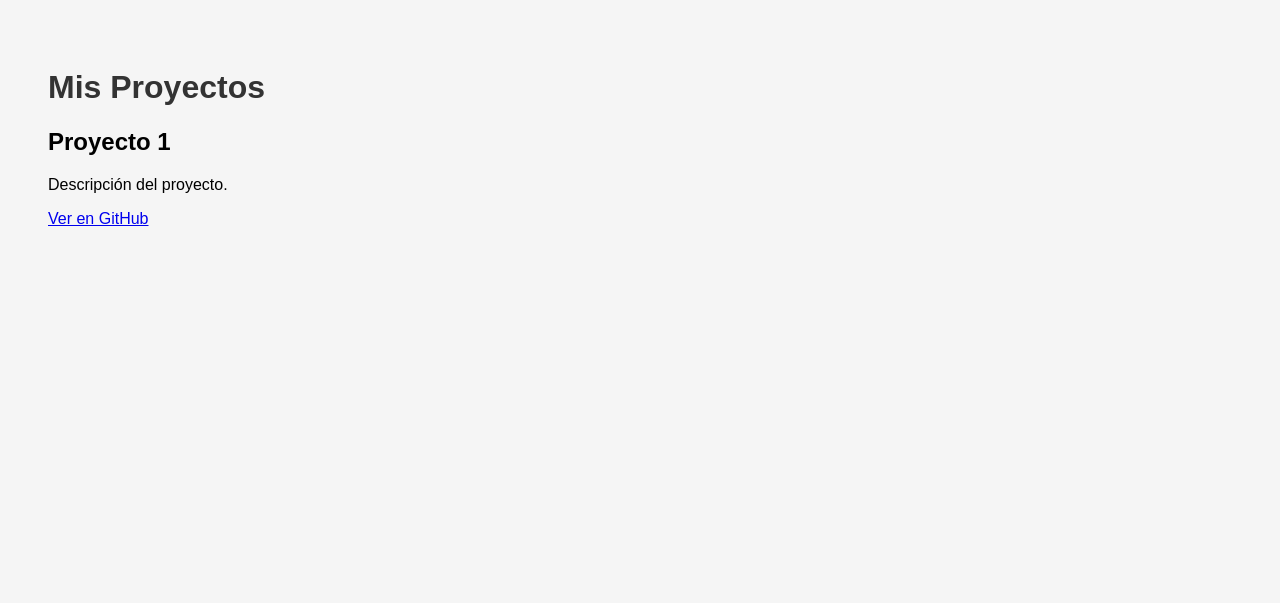
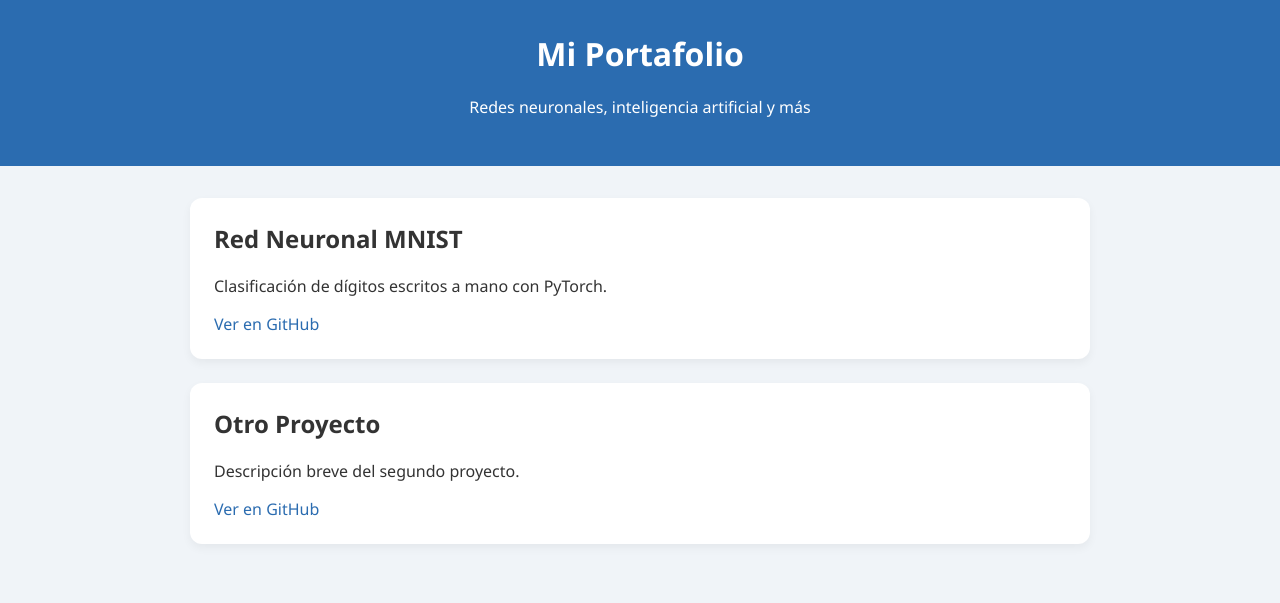
Before and after one commit to Albadisan/AlbaDS, a plain HTML site: page index.html in a window 1280 px wide. Drawn offline with Linux system fonts and the light colour scheme.

Commit message:
Update index.html

```diff
--- a/index.html
+++ b/index.html
@@ -1,21 +1,73 @@
 <!DOCTYPE html>
 <html lang="es">
 <head>
-  <meta charset="UTF-8">
+  <meta charset="UTF-8" />
+  <meta name="viewport" content="width=device-width, initial-scale=1.0"/>
   <title>Mi Portafolio</title>
   <style>
-    body { font-family: sans-serif; padding: 40px; background-color: #f5f5f5; }
-    .proyecto { margin-bottom: 20px; }
-    h1 { color: #333; }
+    body {
+      font-family: 'Segoe UI', sans-serif;
+      margin: 0;
+      padding: 0;
+      background-color: #f0f4f8;
+      color: #333;
+    }
+    header {
+      background-color: #2b6cb0;
+      color: white;
+      padding: 2rem;
+      text-align: center;
+    }
+    .container {
+      max-width: 900px;
+      margin: auto;
+      padding: 2rem;
+    }
+    .proyecto {
+      background: white;
+      padding: 1.5rem;
+      margin-bottom: 1.5rem;
+      border-radius: 12px;
+      box-shadow: 0 4px 10px rgba(0, 0, 0, 0.05);
+      transition: transform 0.2s ease;
+    }
+    .proyecto:hover {
+      transform: translateY(-5px);
+    }
+    h1, h2 {
+      margin-top: 0;
+    }
+    a {
+      color: #2b6cb0;
+      text-decoration: none;
+    }
+    a:hover {
+      text-decoration: underline;
+    }
   </style>
 </head>
 <body>
-  <h1>Mis Proyectos</h1>
-  <div class="proyecto">
-    <h2>Proyecto 1</h2>
-    <p>Descripción del proyecto.</p>
-    <a href="https://github.com/tuusuario/proyecto1" target="_blank">Ver en GitHub</a>
+
+  <header>
+    <h1>Mi Portafolio</h1>
+    <p>Redes neuronales, inteligencia artificial y más</p>
+  </header>
+
+  <div class="container">
+    <div class="proyecto">
+      <h2>Red Neuronal MNIST</h2>
+      <p>Clasificación de dígitos escritos a mano con PyTorch.</p>
+      <a href="https://github.com/tuusuario/red-neuronal-mnist" target="_blank">Ver en GitHub</a>
+    </div>
+
+    <div class="proyecto">
+      <h2>Otro Proyecto</h2>
+      <p>Descripción breve del segundo proyecto.</p>
+      <a href="https://github.com/tuusuario/otro-proyecto" target="_blank">Ver en GitHub</a>
+    </div>
+
+    <!-- Agrega más proyectos aquí -->
   </div>
-  <!-- Agrega más proyectos aquí -->
+
 </body>
 </html>
```
